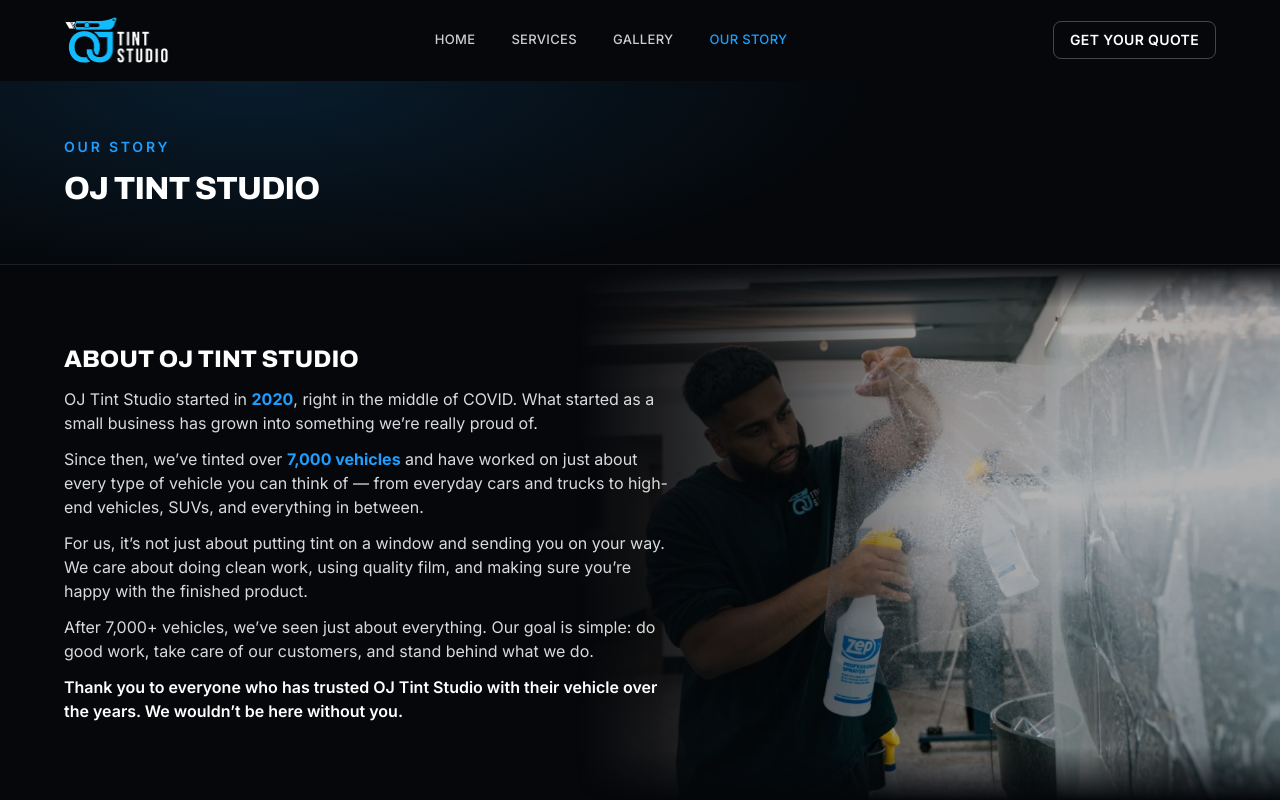
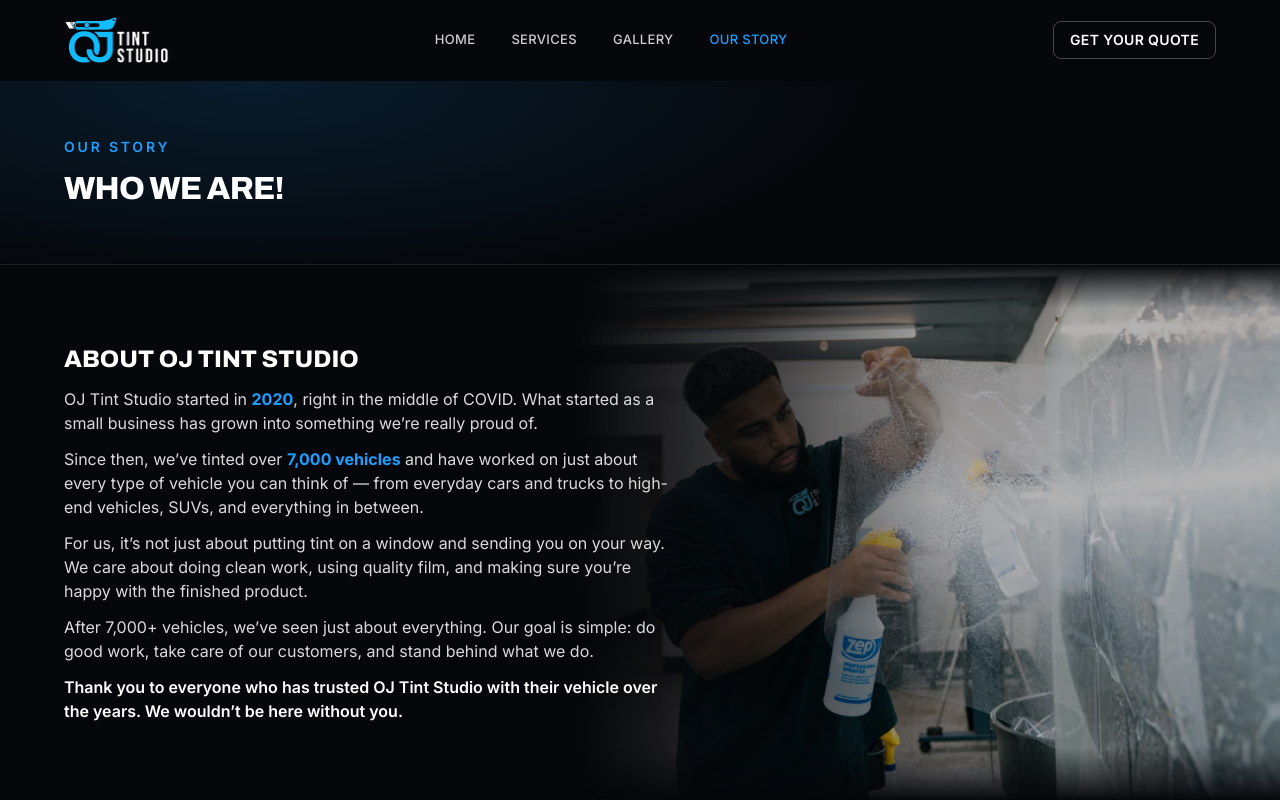
Before and after one commit to ssarvesh20000/OJTS, a React (Create React App) app: page /our-story in a window 1280 px wide. Shown: the top 800 px of the page. Built offline with nearby package versions, Linux system fonts and the light colour scheme.

Commit message:
Our Story: retitle the page header "Who we are!"
Co-Authored-By: Claude Opus 5.5 <noreply@anthropic.com>
Claude-Session: https://claude.ai/code/session_01R6NK6LKgtmyFiMKYGvEJeE

```diff
--- a/src/pages/OurStoryPage.js
+++ b/src/pages/OurStoryPage.js
@@ -28,7 +28,7 @@ function OurStoryPage() {
       {/* Desktop: header + story fill the screen below the nav, so the whole
           story and photo are visible on arrival. */}
       <div className="flex flex-col lg:min-h-[calc(100svh-5rem)]">
-        <PageHeader compact eyebrow="Our Story" title="OJ Tint Studio" />
+        <PageHeader compact eyebrow="Our Story" title="Who we are!" />
 
         <Section
           spacing="none"
```
